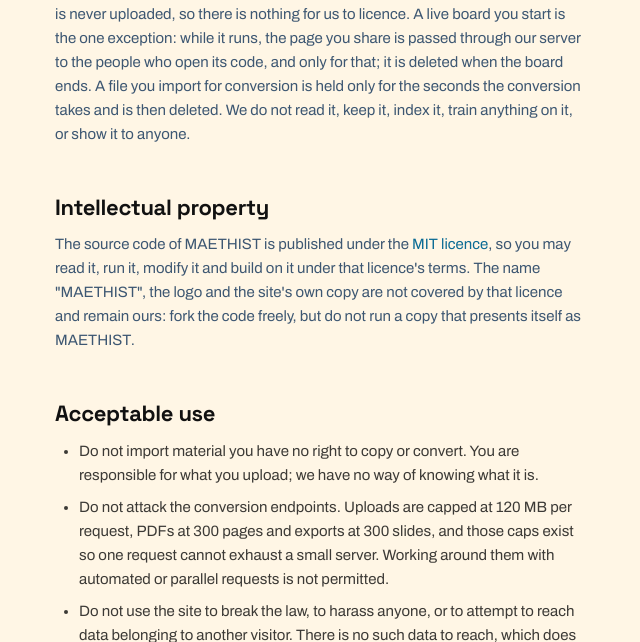
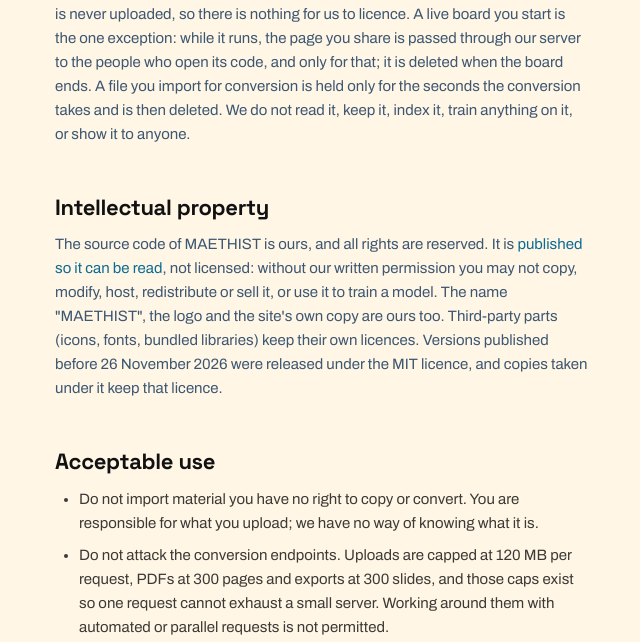
Before and after one commit to kshitiz-arc/Maethist-Pro, a Python web app: template templates/legal/terms.html in a window 1280 px wide. Shown: the part 756-1398 px from the top of the page, without its empty margins (41-681 px from the left). Run offline with Jinja, Linux system fonts and the light colour scheme; the template is opened without the code that fills it, so the values that code supplies are empty.

Commit message:
Licence: all rights reserved (was MIT)
The source stays public to read; copying, modifying, hosting,
redistributing or training on it now needs written permission.
Versions before 2026-11-26 keep the MIT licence they shipped with.
Third-party icons, fonts and vendored libraries keep their own.

Co-Authored-By: Claude Opus 5.5 <noreply@anthropic.com>

```diff
--- a/templates/home.html
+++ b/templates/home.html
@@ -29,8 +29,7 @@
     "@type": "Offer",
     "price": "0",
     "priceCurrency": "USD"
-  },
-  "license": "https://opensource.org/licenses/MIT"
+  }
 }
 </script>
 {% endblock %}
--- a/templates/legal/terms.html
+++ b/templates/legal/terms.html
@@ -28,12 +28,14 @@
       <h2>Intellectual property</h2>
 
       <p>
-        The source code of MAETHIST is published under the
-        <a href="https://github.com/kshitiz-arc" rel="noopener noreferrer" target="_blank">MIT licence</a>,
-        so you may read it, run it, modify it and build on it under that licence's
-        terms. The name "MAETHIST", the logo and the site's own copy are not
-        covered by that licence and remain ours: fork the code freely, but do not
-        run a copy that presents itself as MAETHIST.
+        The source code of MAETHIST is ours, and all rights are reserved. It is
+        <a href="https://github.com/kshitiz-arc" rel="noopener noreferrer" target="_blank">published so it can be read</a>,
+        not licensed: without our written permission you may not copy, modify,
+        host, redistribute or sell it, or use it to train a model. The name
+        "MAETHIST", the logo and the site's own copy are ours too. Third-party
+        parts (icons, fonts, bundled libraries) keep their own licences.
+        Versions published before 26 November 2026 were released under the MIT
+        licence, and copies taken under it keep that licence.
       </p>
 
       <h2>Acceptable use</h2>
@@ -120,7 +122,7 @@
         website and caches its files in your browser. No program is downloaded,
         no binary is licensed to you, and nothing is installed into the operating
         system. There is therefore no end-user licence agreement, and these terms
-        plus the MIT licence on the source are the whole arrangement. If a
+        plus the licence on the source are the whole arrangement. If a
         packaged desktop or mobile client is ever released, it will come with its
         own licence and this section will say so.
       </p>
--- a/templates/llms.txt
+++ b/templates/llms.txt
@@ -31,7 +31,7 @@ Quote these rather than inferring the terms from the marketing copy.
 - Storage: local-first. Drawings and preferences live in the browser
   (localStorage and IndexedDB); the server sees a file only during a PDF or
   PowerPoint import or export.
-- Licence: MIT.
+- Licence: proprietary, all rights reserved. The source is public to read; copying, modifying, hosting or training on it is not permitted.
 - Import and export: PDF in and out, PowerPoint (.ppt/.pptx) in and out.
 - Works offline once loaded, on any modern browser.
 
```
Also changed, not shown: docs/legal/security-posture.md (+1 -1 lines), README.md, 1 other file.
